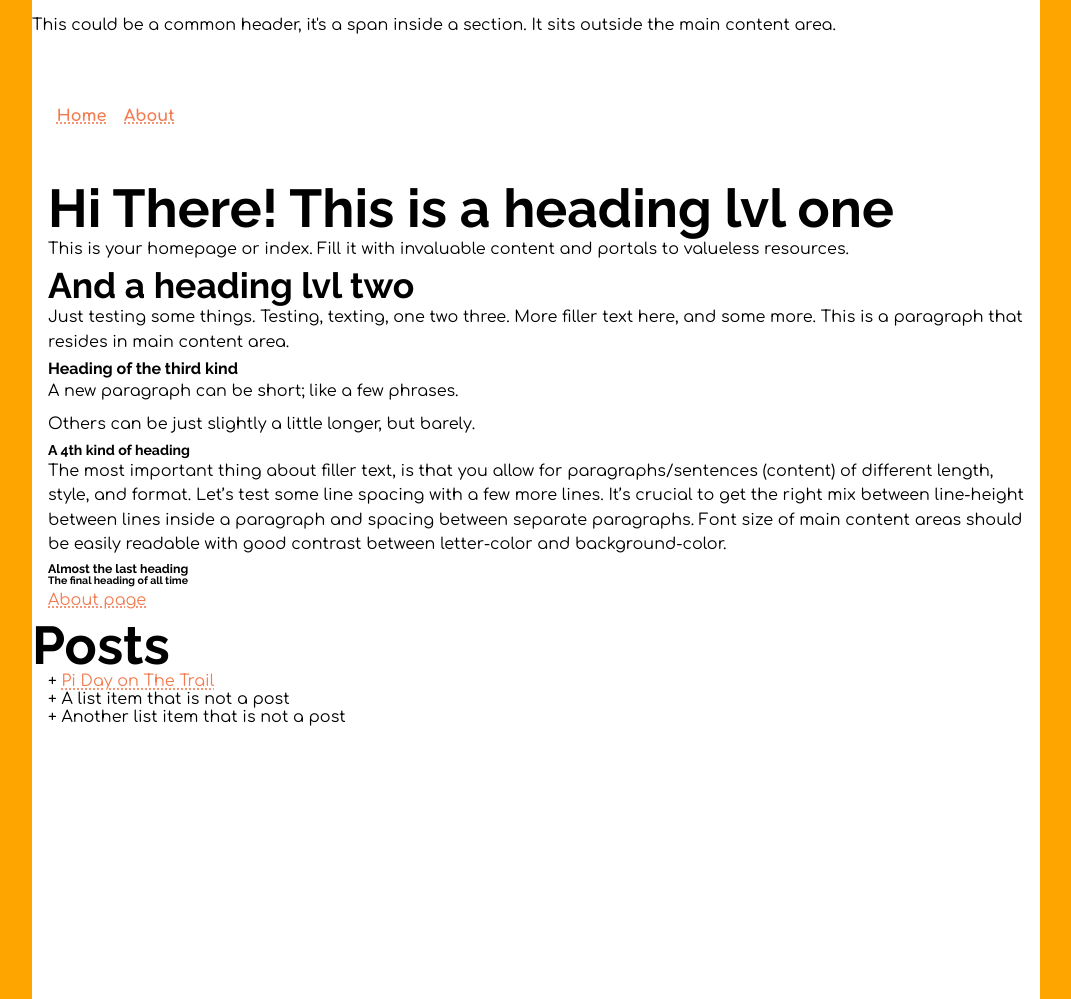
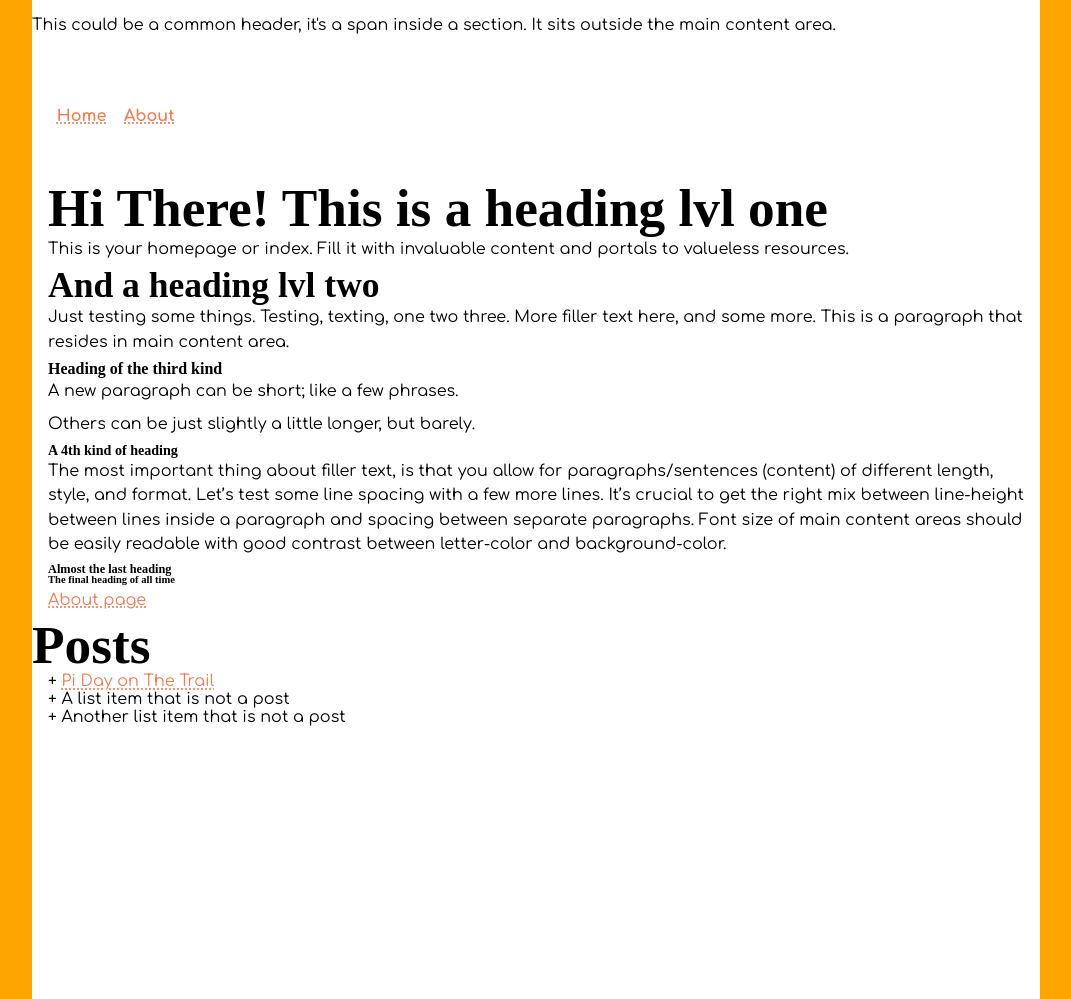
Before and after one commit to craigkraft/craigkraft.github.io, a Jekyll site: the page built from index.md, in a window 1280 px wide. Shown: the whole page, without its empty margins (104-1175 px from the left). Built offline with Jekyll 4.4.1, drawn with Linux system fonts in a browser that asks for light colours; some web fonts are replaced.

Commit message:
Update head.html

```diff
--- a/_includes/head.html
+++ b/_includes/head.html
@@ -1,7 +1,6 @@
 <head>
   <title>{{ page.title }}</title>
   <link rel="preconnect" href="https://fonts.gstatic.com">
-  <link href="https://fonts.googleapis.com/css2?family=Raleway:ital,wght@0,100;0,200;0,300;0,400;0,500;0,600;0,700;0,800;0,900;1,100;1,200;1,300;1,400;1,500;1,600;1,700;1,800;1,900&display=swap" rel="stylesheet">
-  <link href="https://fonts.googleapis.com/css2?family=Comfortaa:wght@300;400;500;600;700&display=swap" rel="stylesheet">
+  <link href="https://fonts.googleapis.com/css2?family=Comfortaa:wght@300;400;500;600;700&family=Oxygen+Mono&display=swap" rel="stylesheet">
   <link rel="stylesheet" href="{{ 'https://craigkraft.github.io/css/styles.css' }}"/>
 </head>
```
